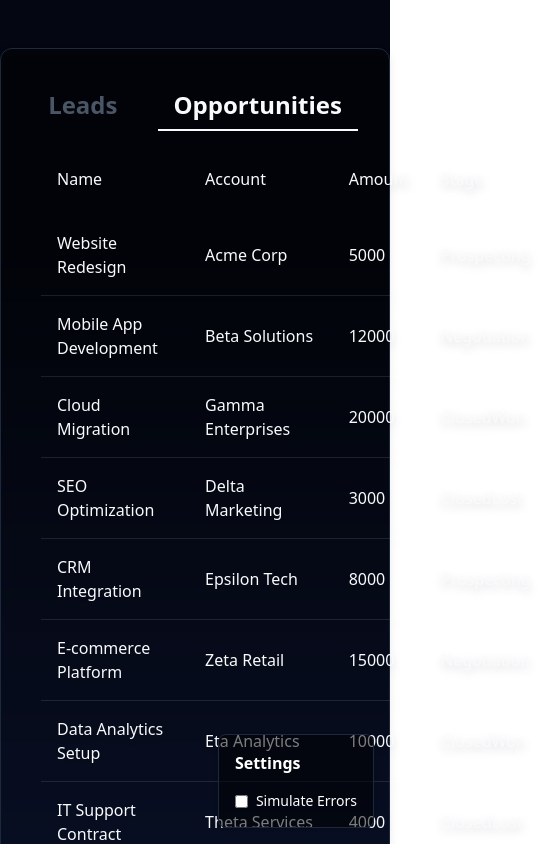
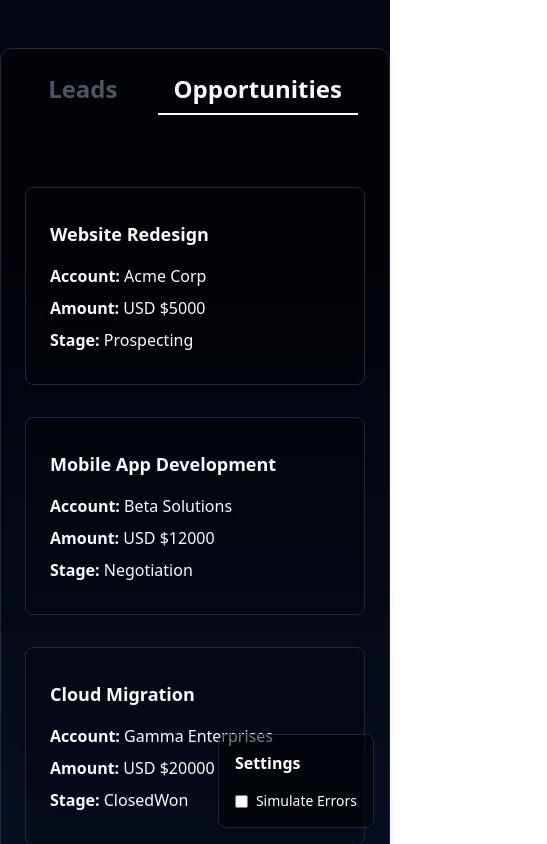
Before and after one commit to thiagomtolotti/mini-seller-console, a React (Vite) app: page / in a window 390 px wide. Both pictures are taken after a click on the button "Opportunities". Shown: the top 844 px of the page, 547 px wide, since content can reach past the window. Built offline with nearby package versions, Linux system fonts and the light colour scheme.

Commit message:
adds OpportunitiesListCards

```diff
--- a/src/App.tsx
+++ b/src/App.tsx
@@ -19,7 +19,7 @@ function App() {
       <div className="fixed top-0 left-0 w-full h-full bg-blue-950" />
       <div className="fixed top-0 left-0 w-full h-full bg-linear-to-t to-70% from-black/30 to-black/80" />
 
-      <div className="mx-auto w-full max-w-4xl h-full bg-black/40 border border-slate-800 p-10 m-12 rounded-xl drop-shadow-lg text-slate-50">
+      <div className="mx-auto w-full max-w-4xl h-full bg-black/40 border border-slate-800 p-6 md:p-10 m-12 rounded-xl drop-shadow-lg text-slate-50">
         <SelectViewTabs
           currentView={currentView}
           setCurrentView={setCurrentView}
--- /dev/null
+++ b/src/components/OpportunitiesList/OpportunitiesListCards/OpporunitiesListCard.tsx
@@ -0,0 +1,28 @@
+import type { Opportunity } from "@/types/opportunity";
+
+interface OpportunitiesListCardProps {
+  opportunity: Opportunity;
+}
+
+export default function OpportunitiesListCard({
+  opportunity,
+}: OpportunitiesListCardProps) {
+  return (
+    <div className="border border-slate-800 bg-black/20 px-6 py-8 rounded-lg flex flex-col gap-2">
+      <h3 className="font-bold text-lg mb-2">{opportunity.name}</h3>
+
+      <p className="break-all">
+        <span className="font-semibold">Account:</span>{" "}
+        {opportunity.accountName}
+      </p>
+
+      <p>
+        <span className="font-semibold">Amount:</span> USD ${opportunity.amount}
+      </p>
+
+      <p>
+        <span className="font-semibold">Stage:</span> {opportunity.stage}
+      </p>
+    </div>
+  );
+}
--- /dev/null
+++ b/src/components/OpportunitiesList/OpportunitiesListCards/index.tsx
@@ -0,0 +1,19 @@
+import { useContext } from "react";
+
+import { OpportunitiesContext } from "@/contexts/OpportunitiesContext";
+
+import OpportunitiesListCard from "./OpporunitiesListCard";
+
+export default function OpportunitiesListCards() {
+  const { opportunitiesStore } = useContext(OpportunitiesContext);
+
+  return (
+    <div className="md:hidden my-12 grid sm:grid-cols-2 gap-8">
+      {/* {pendingLeads && <LeadsListCardsSkeleton />} */}
+
+      {opportunitiesStore?.map((opportunity) => (
+        <OpportunitiesListCard key={opportunity.id} opportunity={opportunity} />
+      ))}
+    </div>
+  );
+}
--- a/src/components/OpportunitiesList/OpportunitiesListTable.tsx
+++ b/src/components/OpportunitiesList/OpportunitiesListTable.tsx
@@ -15,7 +15,7 @@ export default function OpportunitiesListTable() {
     useContext(OpportunitiesContext);
 
   return (
-    <table className="w-full">
+    <table className="w-full max-md:hidden">
       <TableHeader columns={columns} />
 
       <tbody>
--- a/src/components/OpportunitiesList/index.tsx
+++ b/src/components/OpportunitiesList/index.tsx
@@ -1,5 +1,12 @@
+import OpportunitiesListCards from "./OpportunitiesListCards";
 import OpportunitiesListTable from "./OpportunitiesListTable";
 
 export default function OpportunitiesList() {
-  return <OpportunitiesListTable />;
+  return (
+    <>
+      <OpportunitiesListTable />
+
+      <OpportunitiesListCards />
+    </>
+  );
 }
--- a/src/components/ui/SlideOverPanel.tsx
+++ b/src/components/ui/SlideOverPanel.tsx
@@ -27,7 +27,7 @@ export default function SlideOverPanel({
     >
       <aside
         className={clsx(
-          "bg-black/90 text-slate-50 border border-slate-800 ml-auto h-full cursor-default p-10 rounded-l-2xl drop-shadow-2xl",
+          "bg-black text-slate-50 border border-slate-800 ml-auto h-full cursor-default p-10 rounded-l-2xl drop-shadow-2xl",
           "transition-transform duration-300 ease-in-out",
           !isOpen && "translate-x-full",
           className
```
